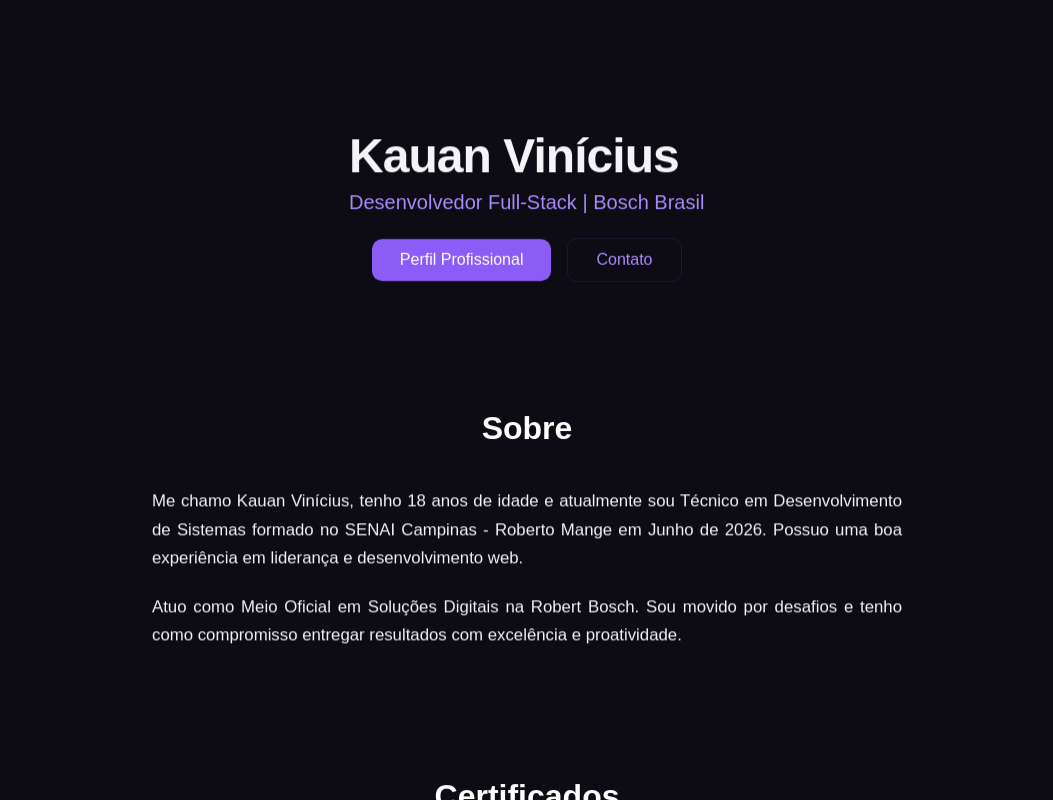
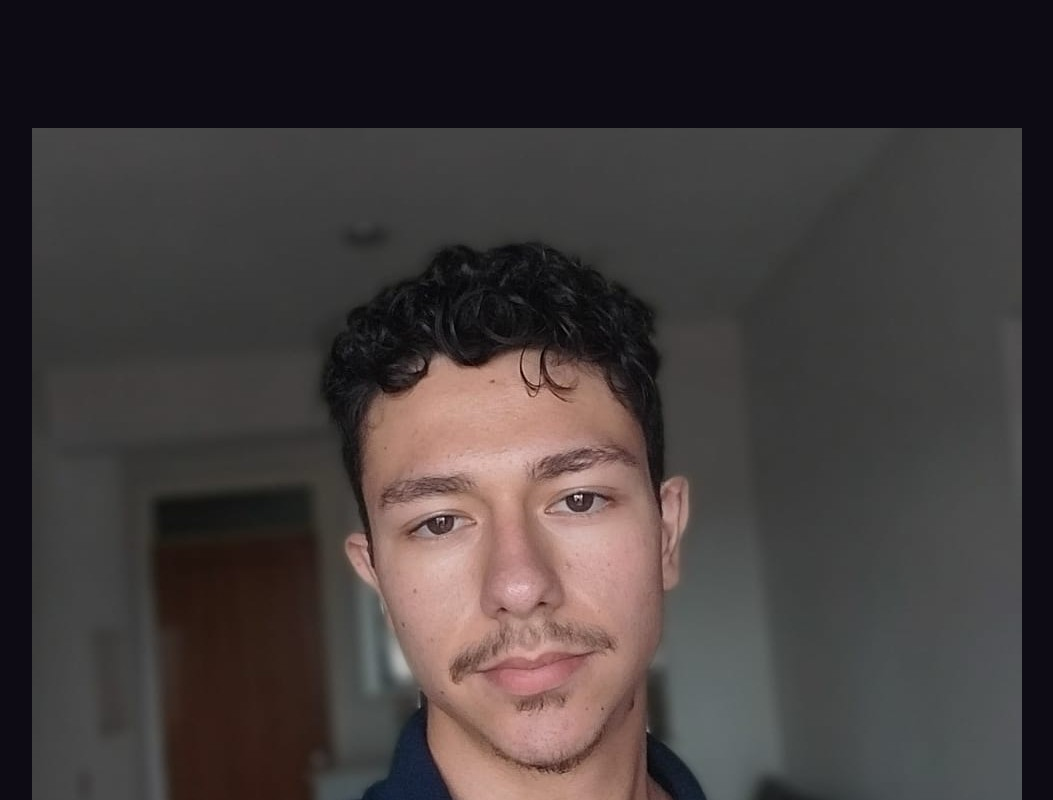
Before and after one commit to kauanvinicius9/Portfolio-Web, a React (Vite) app in the folder frontend/: page / in a window 1280 px wide. Shown: the top 800 px of the page, without its empty margins (113-1166 px from the left). Built offline with nearby package versions, Linux system fonts and the light colour scheme.

Commit message:
home.tsx

```diff
--- a/frontend/src/pages/home.tsx
+++ b/frontend/src/pages/home.tsx
@@ -53,6 +53,7 @@ export function Home() {
             </div>
 
             <div className={styles.hero__about}>
+              <img src="/Img.jpg" alt="Perfil" className={`${styles.hero__image} ${styles.imageReveal}`}/>
               <h1 className={`${styles.hero__name} ${styles.nameReveal}`}>Kauan Vinícius</h1>
               <p className={`${styles.hero__description} ${styles.descriptionReveal}`}>Desenvolvedor Full-Stack | Bosch Brasil</p>
 
```
